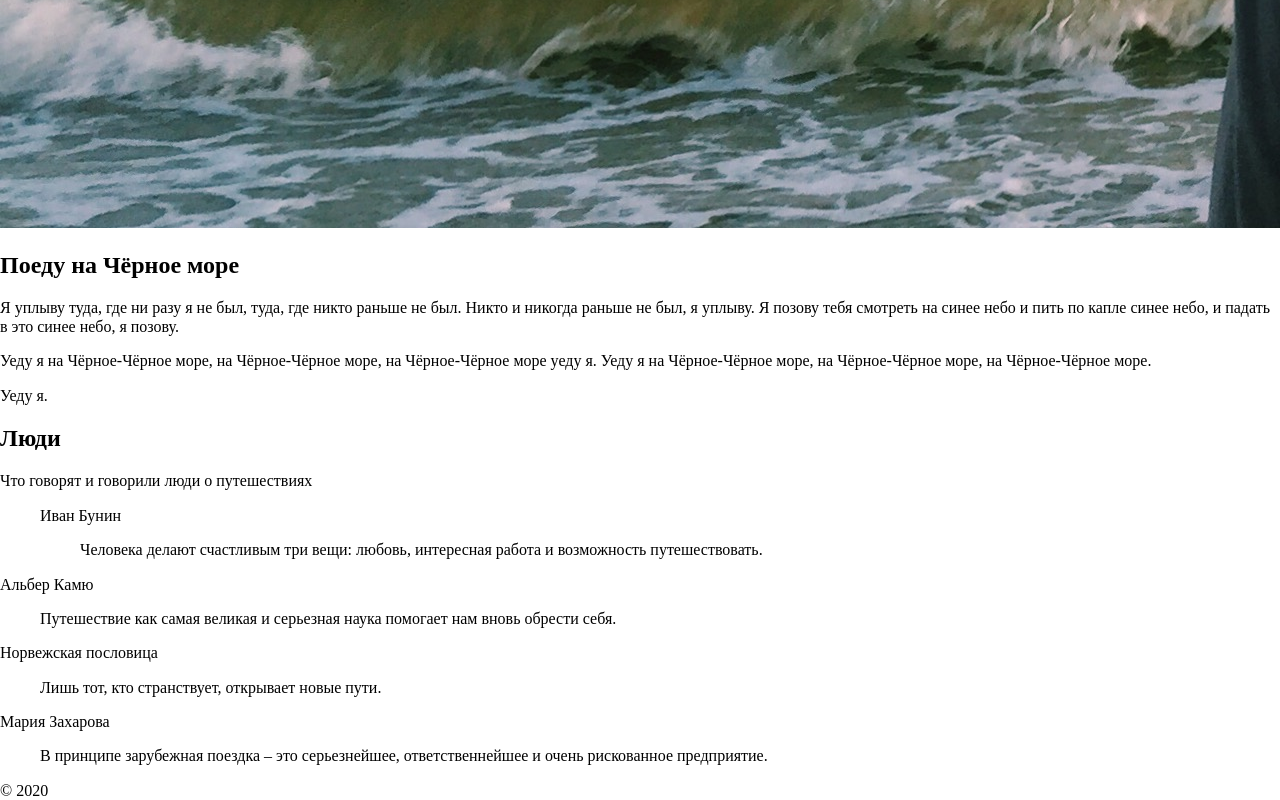
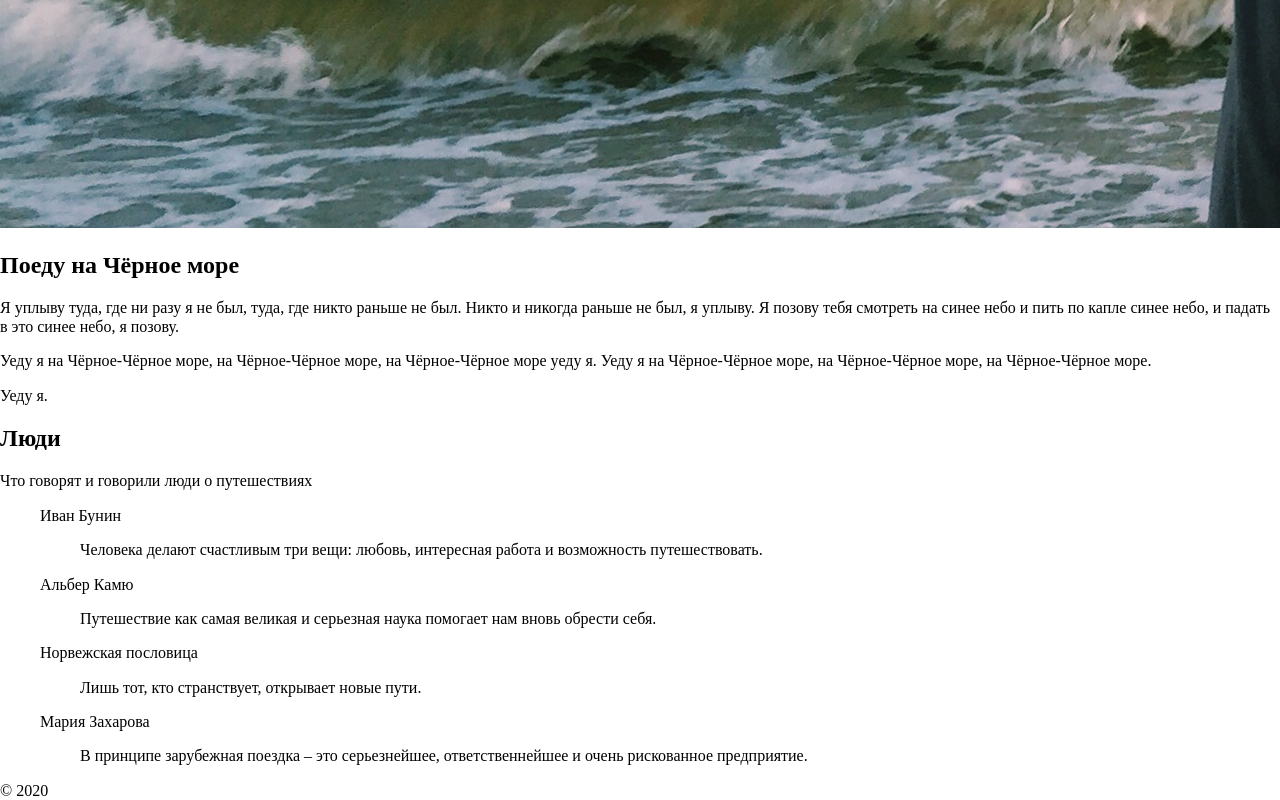
Before and after one commit to Anastacia-Tesli/kuda-ya-poedu, a plain HTML site: page index.html in a window 1280 px wide. Shown: the part 7400-8200 px from the top of the page. Drawn offline with Linux system fonts and the light colour scheme.

Commit message:
fix removed mistaked figcaption

```diff
--- a/index.html
+++ b/index.html
@@ -70,15 +70,15 @@
           <figcaption class="people__quote-author">Иван Бунин</figcaption>
           <blockquote class="people__quote-text">Человека делают счастливым три вещи: любовь, интересная работа и возможность путешествовать.</blockquote>
         </figure>
-        <figure class="peoples__quotes"></figure>
+        <figure class="peoples__quotes">
           <figcaption class="people__quote-author">Альбер Камю</figcaption>
           <blockquote class="people__quote-text">Путешествие как самая великая и серьезная наука помогает нам вновь обрести себя.</blockquote>
         </figure>
-        <figure class="peoples__quotes"></figure>
+        <figure class="peoples__quotes">
           <figcaption class="people__quote-author">Норвежская пословица</figcaption>
           <blockquote class="people__quote-text">Лишь тот, кто странствует, открывает новые пути.</blockquote>
         </figure>
-        <figure class="peoples__quotes"></figure>
+        <figure class="peoples__quotes">
           <figcaption class="people__quote-author">Мария Захарова</figcaption>
           <blockquote class="people__quote-text">В принципе зарубежная поездка – это серьезнейшее, ответственнейшее и очень рискованное предприятие.</blockquote>
         </figure>
```
